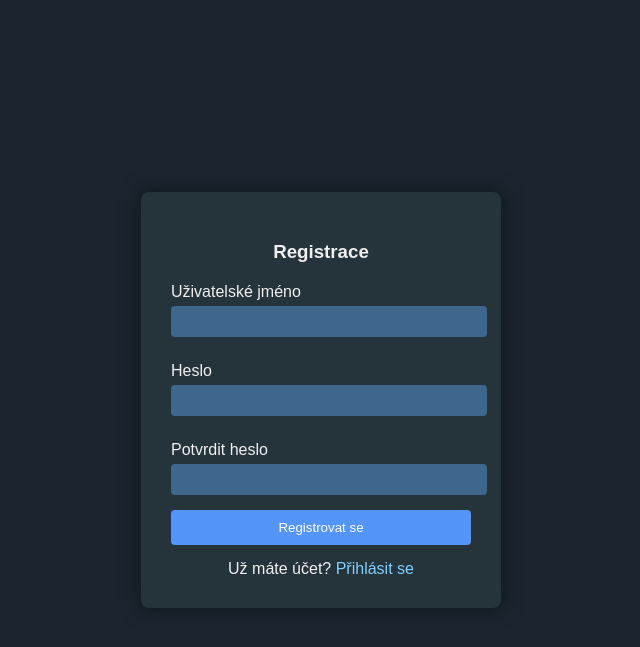
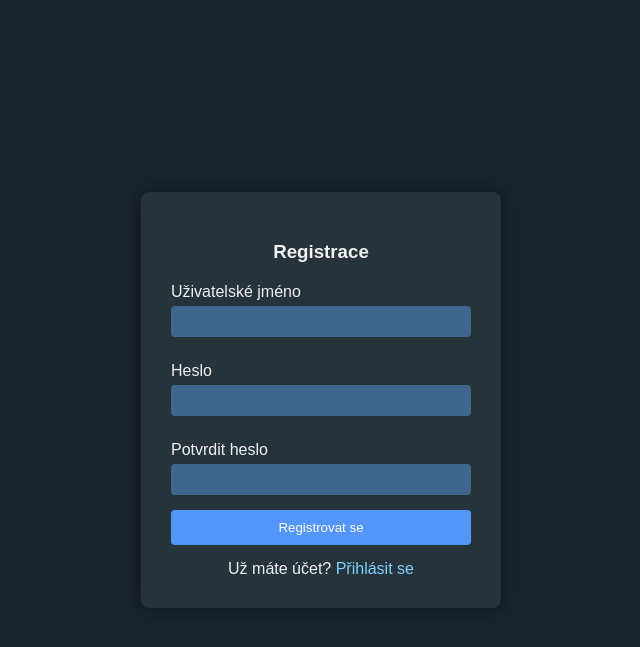
Before and after one commit to PrejPavel/htdocs, a PHP site: page /register.php in a window 1280 px wide. Shown: the top 647 px of the page, without its empty margins (319-959 px from the left). Run offline with PHP 8.4, Linux system fonts and the light colour scheme.

Commit message:
made the login/register have same box size as button

```diff
--- a/ehh.css
+++ b/ehh.css
@@ -483,7 +483,6 @@
             text-align: center;
             margin-bottom: 20px;
         }
-
         .logreg-container label {
             display: block;
             margin: 10px 0 5px;
@@ -495,7 +494,8 @@
             border: none;
             border-radius: 4px;
             margin-bottom: 15px;
-            background-color: #3f668d;;
+            background-color: #3f668d;
+            box-sizing: border-box;
         }
         .logreg-button {
             width: 100%;
```
